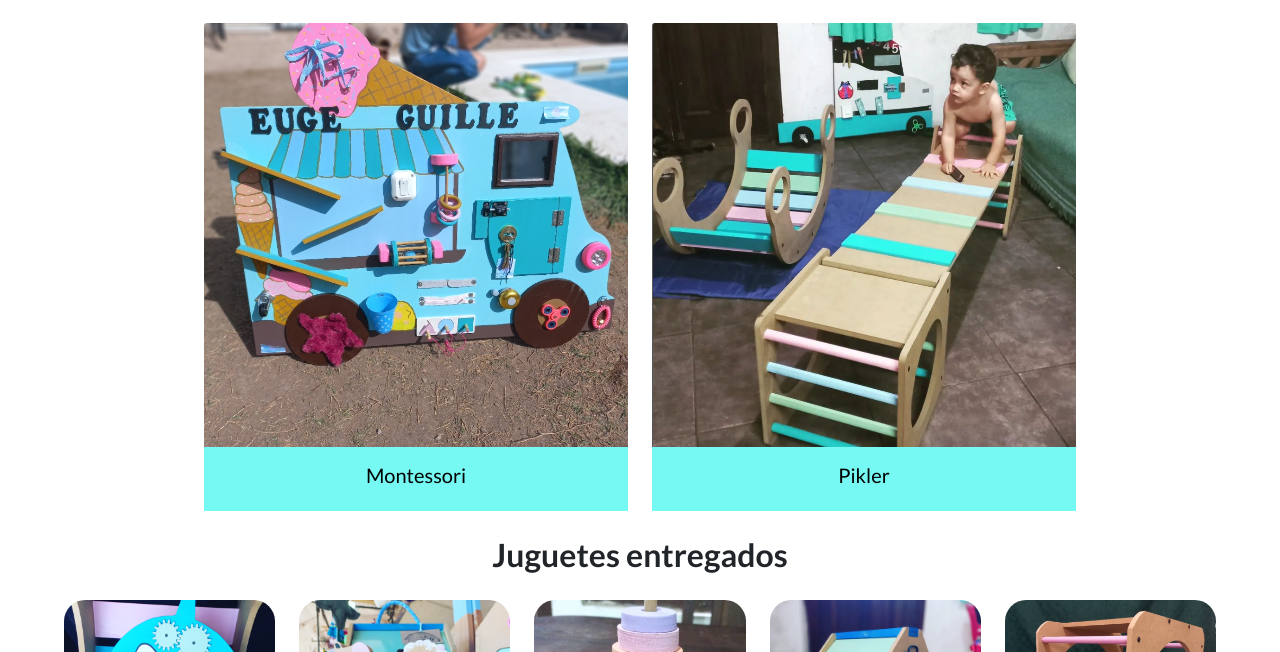
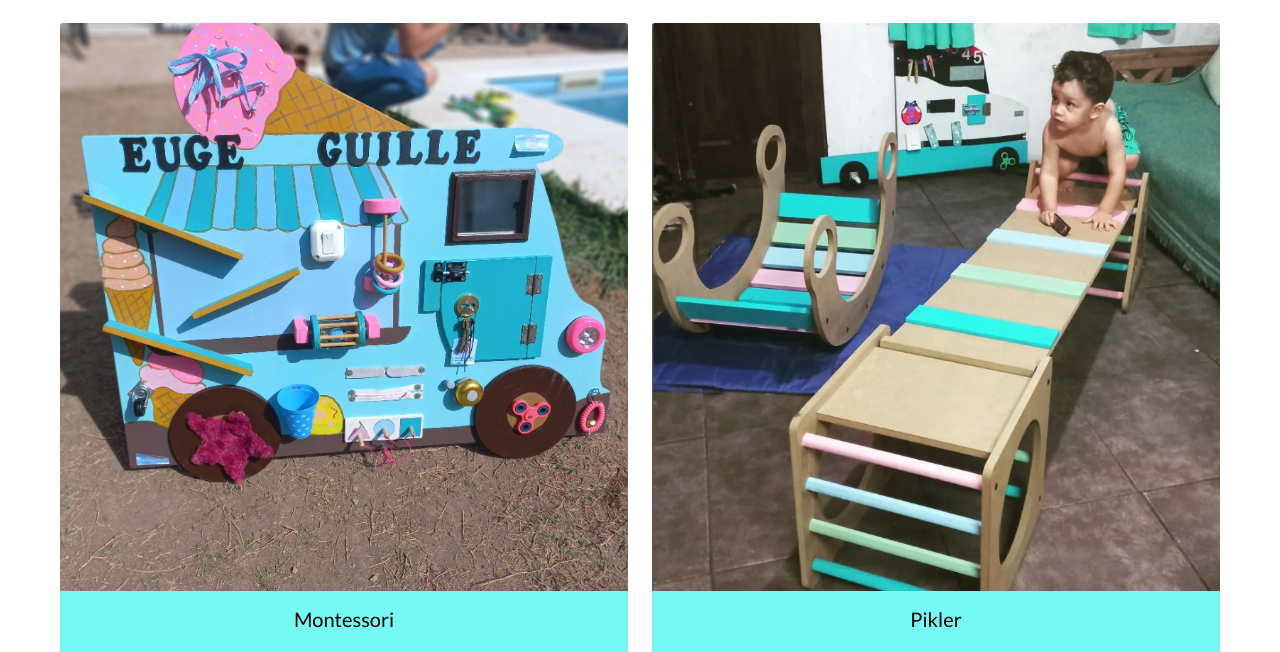
Before and after one commit to AnabellLA/monigote_juguetes, a plain HTML site: page index.html in a window 1280 px wide. Shown: the part 560-1212 px from the top of the page. Drawn offline with nearby package versions, Linux system fonts and the light colour scheme.

Commit message:
Correction

```diff
--- a/index.html
+++ b/index.html
@@ -66,7 +66,7 @@
     </div>
     <!-- First section -->
     <h2 class="text-center  fw-bold">Nuestros juguetes</h2>
-    <div class="row row-cols-md-2" style="margin-left: 15%; margin-right: 15%;">
+    <div class="row row-cols-2 mx-xl-5 mx-lg-5">
         <div class="col">
             <a href="./pages/montessori.html" style="text-decoration: none; color: black;">
                 <div class="card">
```
